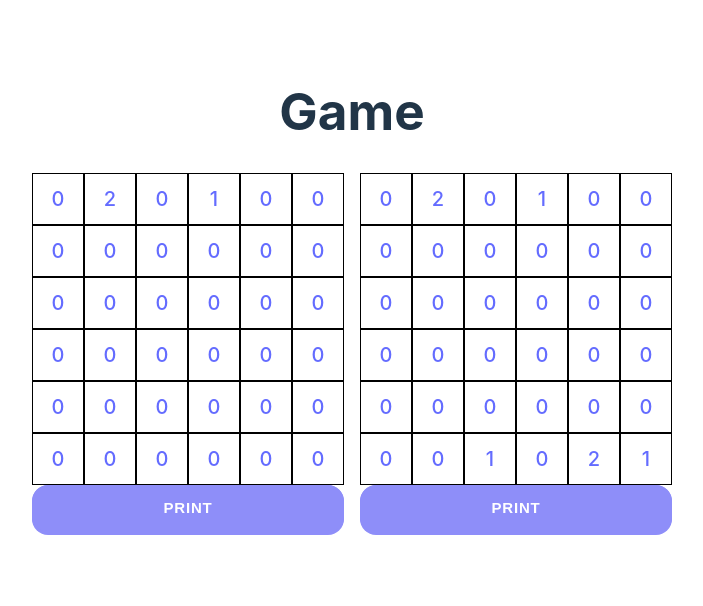
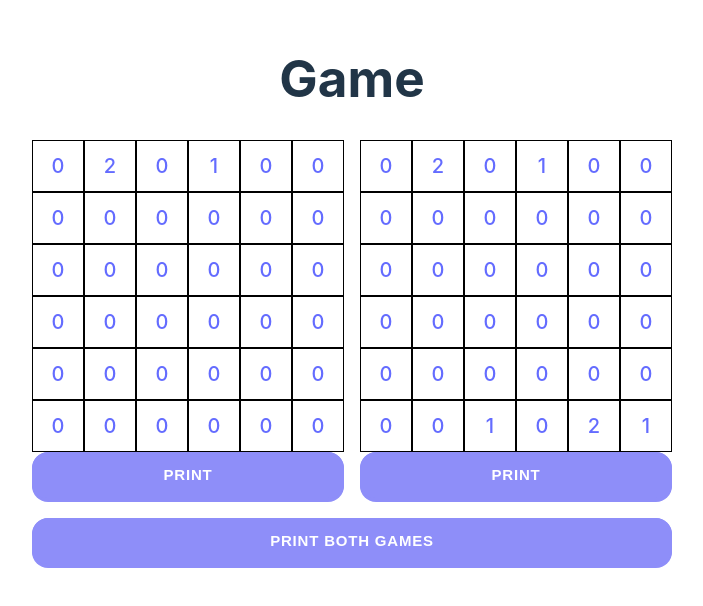
Before and after one commit to JPadley18/it-takes-two-to-tango, a React (Vite) app in the folder frontend/frontend/: page /game in a window 1280 px wide. Shown: the part 108-714 px from the top of the page, without its empty margins (288-991 px from the left). Built offline with nearby package versions, Linux system fonts and the light colour scheme.

Commit message:
fix: css changes

```diff
--- a/frontend/frontend/src/Pages/Game/Game.css
+++ b/frontend/frontend/src/Pages/Game/Game.css
@@ -5,4 +5,5 @@
     align-items: center;
     flex-wrap: wrap;
     gap: 1rem;
+    margin-bottom: 16px;
 }
--- a/frontend/frontend/src/Pages/Game/Game.jsx
+++ b/frontend/frontend/src/Pages/Game/Game.jsx
@@ -4,6 +4,11 @@ import gamedata from "./game.json";
 import gamedata2 from "./game2.json";
 
 export default function Game() {
+  const printBothBoards = () => {
+    console.log(gamedata.data.board.symbols);
+    console.log(gamedata2.data.board.symbols);
+  };
+
   return (
     <div>
       <h1>Game</h1>
@@ -11,6 +16,9 @@ export default function Game() {
         <Board gamestate={gamedata} />
         <Board gamestate={gamedata2} />
       </div>
+      <button className="button-19" onClick={printBothBoards}>
+        Print Both Games
+      </button>
     </div>
   );
 }
```
